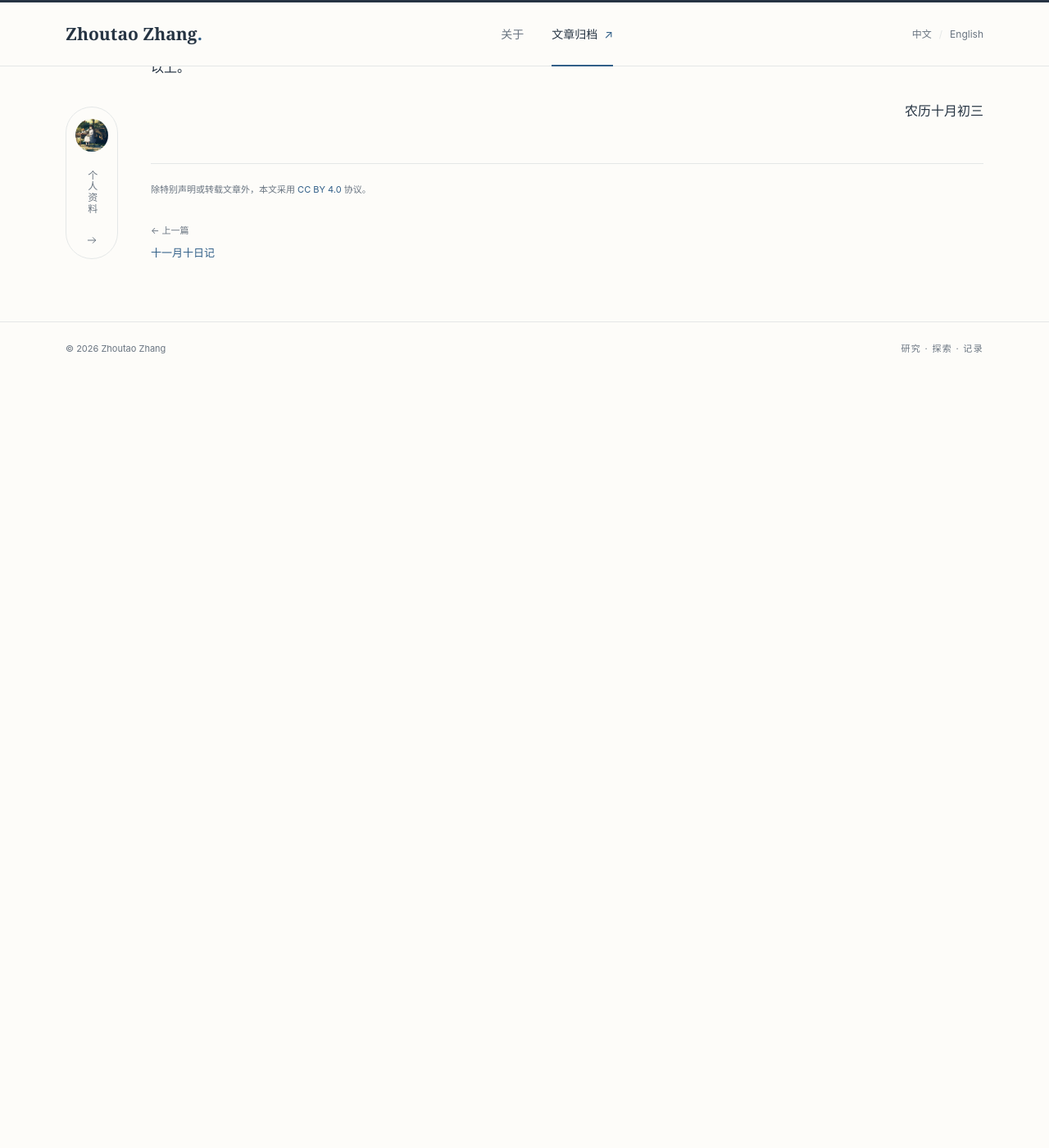
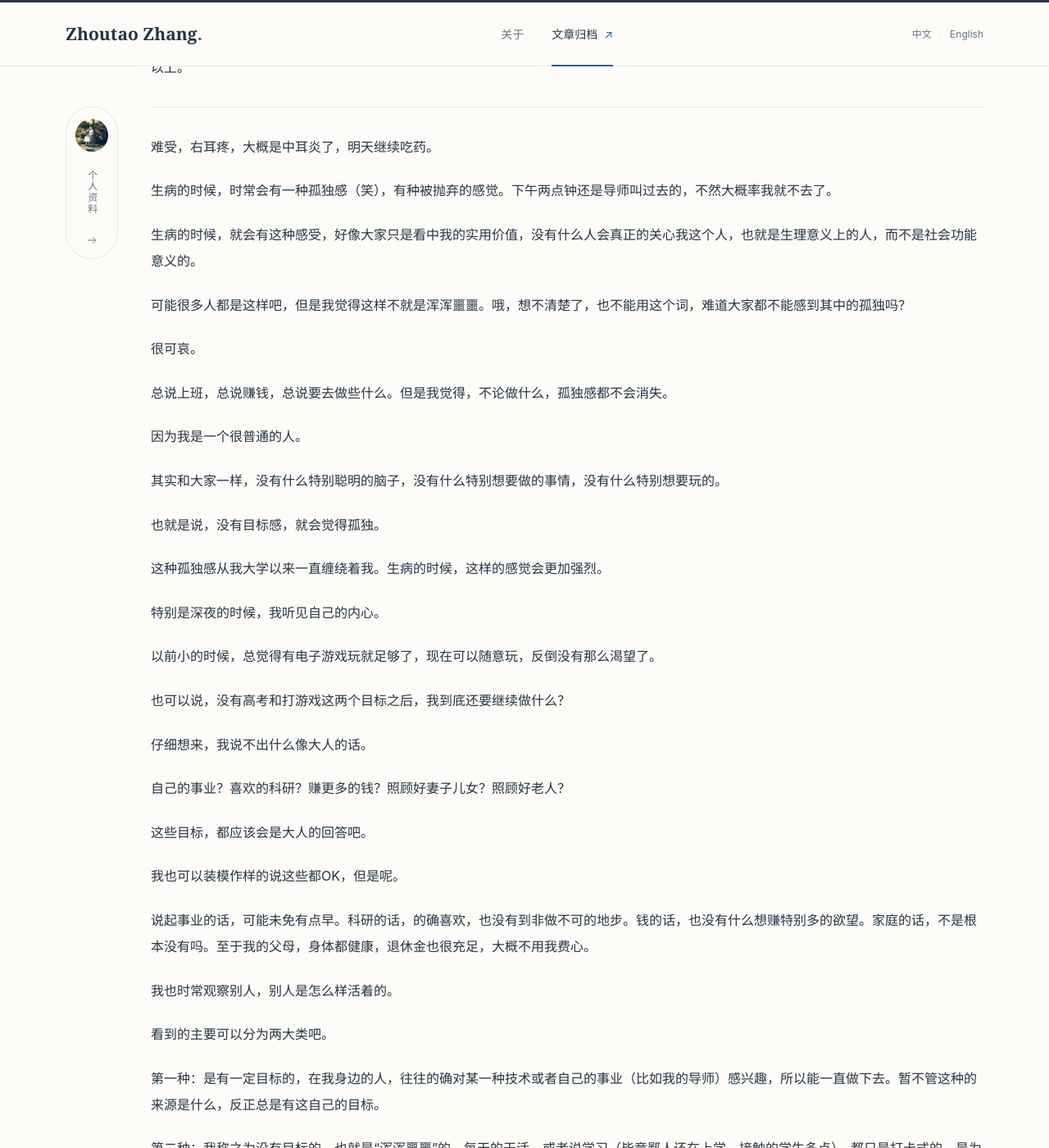
Before and after one commit to DuneArrakis/DuneArrakis.github.io, a Jekyll site: the page built from _posts/2026-11-11-十一月十一日记.md, in a window 1280 px wide and 1400 px high, scrolled down 1517 px. Shown: the whole window at 82% size. Built offline with Jekyll 4.4.1, drawn with Linux system fonts in a browser that asks for light colours; before the commit the page ends 1976 px from its top, so only the background shows below that; some of the changed text lies outside the part shown.

Commit message:
auto commit

```diff
--- a/_posts/2026-11-11-十一月十一日记.md
+++ b/_posts/2026-11-11-十一月十一日记.md
@@ -51,4 +51,64 @@ tags:
 
 以上。
 
+---
+
+难受，右耳疼，大概是中耳炎了，明天继续吃药。
+
+生病的时候，时常会有一种孤独感（笑），有种被抛弃的感觉。下午两点钟还是导师叫过去的，不然大概率我就不去了。
+
+生病的时候，就会有这种感受，好像大家只是看中我的实用价值，没有什么人会真正的关心我这个人，也就是生理意义上的人，而不是社会功能意义的。
+
+可能很多人都是这样吧，但是我觉得这样不就是浑浑噩噩。哦，想不清楚了，也不能用这个词，难道大家都不能感到其中的孤独吗？
+
+很可哀。
+
+总说上班，总说赚钱，总说要去做些什么。但是我觉得，不论做什么，孤独感都不会消失。
+
+因为我是一个很普通的人。
+
+其实和大家一样，没有什么特别聪明的脑子，没有什么特别想要做的事情，没有什么特别想要玩的。
+
+也就是说，没有目标感，就会觉得孤独。
+
+这种孤独感从我大学以来一直缠绕着我。生病的时候，这样的感觉会更加强烈。
+
+特别是深夜的时候，我听见自己的内心。
+
+以前小的时候，总觉得有电子游戏玩就足够了，现在可以随意玩，反倒没有那么渴望了。
+
+也可以说，没有高考和打游戏这两个目标之后，我到底还要继续做什么？
+
+仔细想来，我说不出什么像大人的话。
+
+自己的事业？喜欢的科研？赚更多的钱？照顾好妻子儿女？照顾好老人？
+
+这些目标，都应该会是大人的回答吧。
+
+我也可以装模作样的说这些都OK，但是呢。
+
+说起事业的话，可能未免有点早。科研的话，的确喜欢，也没有到非做不可的地步。钱的话，也没有什么想赚特别多的欲望。家庭的话，不是根本没有吗。至于我的父母，身体都健康，退休金也很充足，大概不用我费心。
+
+我也时常观察别人，别人是怎么样活着的。
+
+看到的主要可以分为两大类吧。
+
+第一种：是有一定目标的，在我身边的人，往往的确对某一种技术或者自己的事业（比如我的导师）感兴趣，所以能一直做下去。暂不管这种的来源是什么，反正总是有这自己的目标。
+
+第二种：我称之为没有目标的。也就是“浑浑噩噩”的，每天的干活，或者说学习（毕竟鄙人还在上学，接触的学生多点），都只是打卡式的，是为了达到自己的生存目的而不得不得行为。或许是为了有更多的钱，或许是为了找到还行的工作。总而言之，他们不得不这样做。当然这样会很无聊，所以他们会选择不停的打游戏，或者刷短视频，或者谈恋爱，等等，来作为一种寄托，唔或者说打法无聊的方式。从我的视角来看，这样的当然很无聊，因为这些到底有什么意思？只要一停下来，思考一下，不是很无趣的事情吗？所以对这类人的大多数，我是很不理解的。
+
+至于我的话，我觉得是介于两者之间的。当看到有意思的东西的时候，我会是第一种，但是在做的时候，遇到困难了，有时候会变成第二种。
+
+无意评判哪一种的好坏（其实也有隐含倾向了），每个人都只要觉得现在的状态好就可以。但是思考给我带来的更多的是痛苦，我意识到现在的状态不对，我看见了自己的问题，但我的思考又不够明睿，又看不见前面的路。
+
+“我本可以忍受黑暗，如果我不曾见过太阳”。
+
+这句话是很恰当的。
+
+明天接着写吧，感觉写的可以长一点。可以换一个标题了（笑）。不过写的应该挺乱。
+
+希望明天可以好转。
+
+以上。
+
 <p align="right">农历十月初三</p>
```
